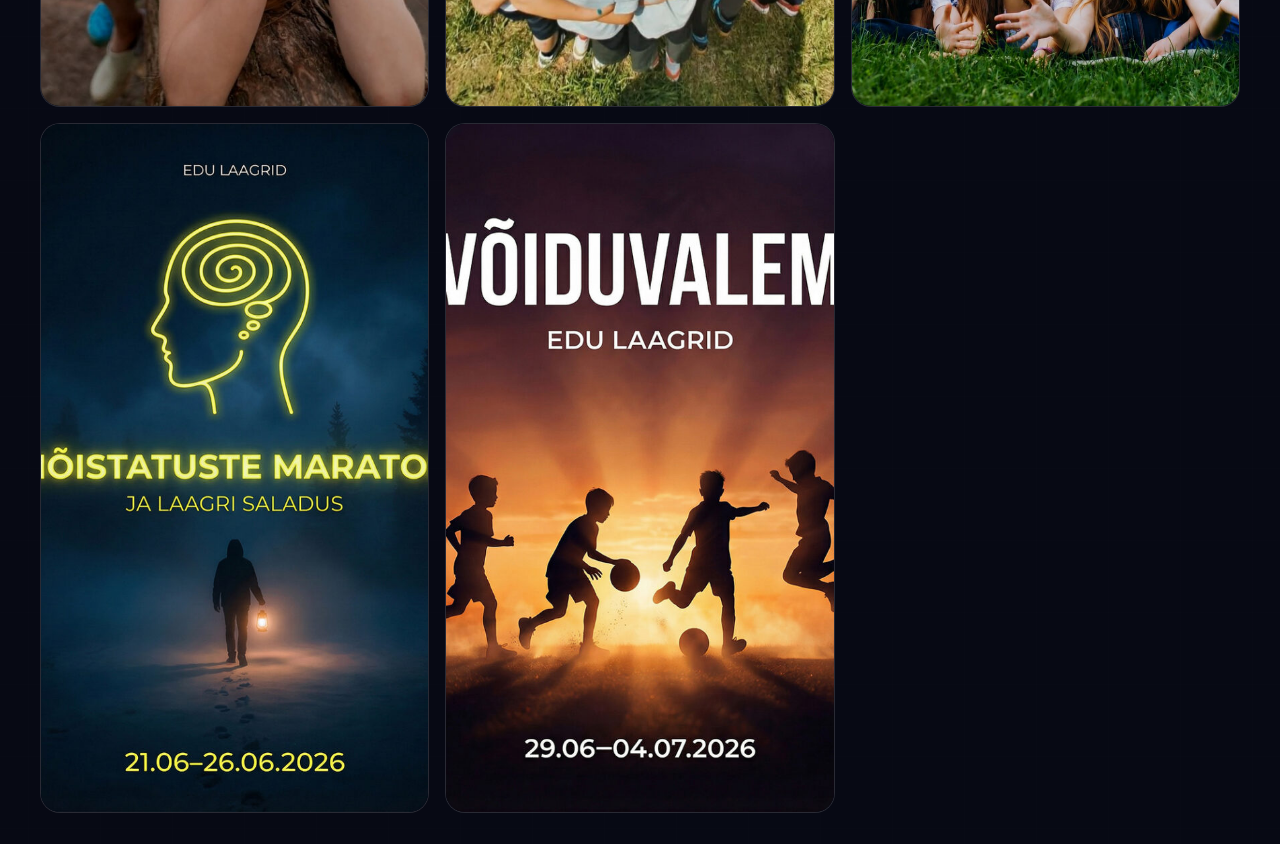
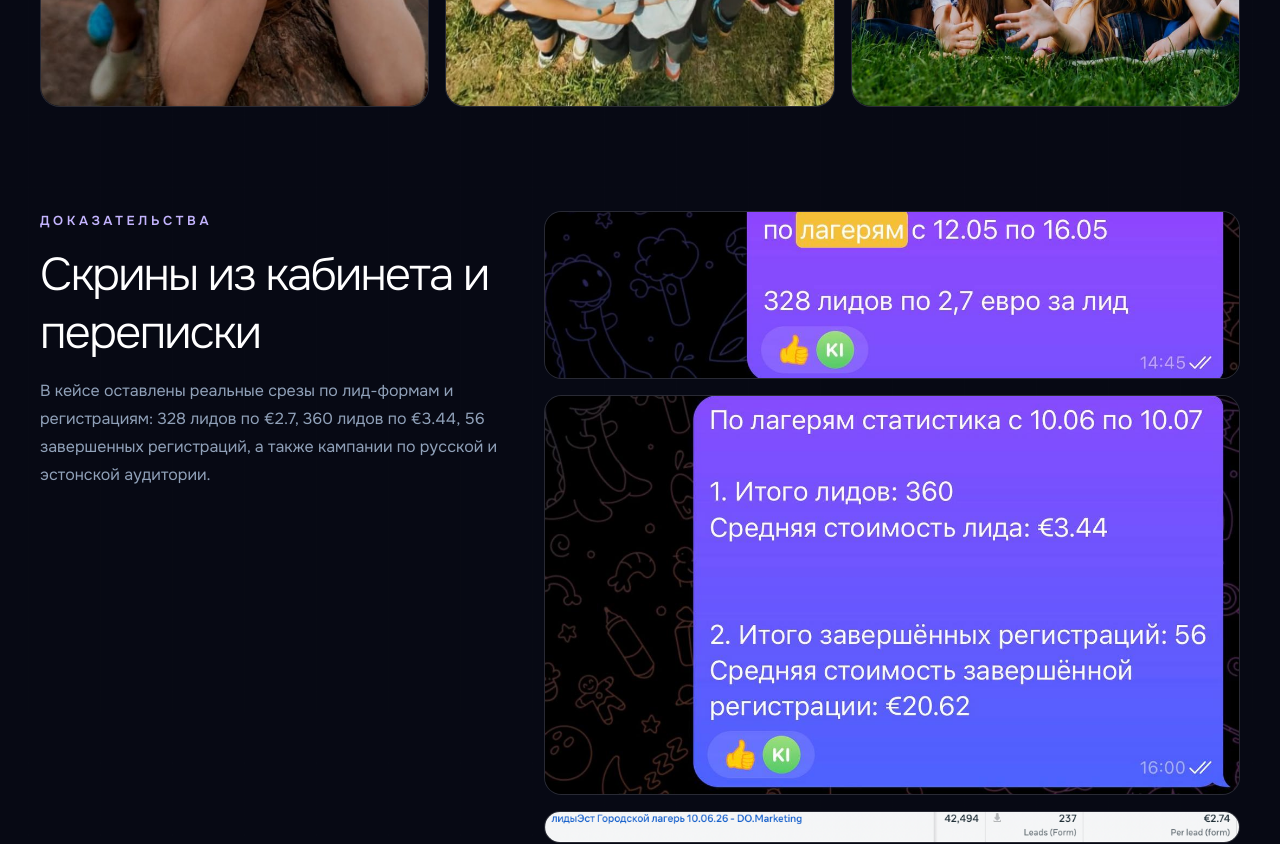
Before and after one commit to ignatevako-ko/site, a Next.js app: page /cases/suvelaagrid in a window 1280 px wide. Shown: the part 3480-4324 px from the top of the page. Built offline with nearby package versions, Linux system fonts and the light colour scheme.

Commit message:
Remove incorrect Suvelaagrid gallery creatives

```diff
--- a/src/app/cases/suvelaagrid/page.tsx
+++ b/src/app/cases/suvelaagrid/page.tsx
@@ -65,16 +65,6 @@ const creativeImages = [
     type: "image",
     src: "/images/cases/suvelaagrid/creative-away-camp-et.jpeg",
     alt: "Рекламный креатив Suvelaagrid на эстонском языке: laager lastele alates 7. eluaastast",
-  },
-  {
-    type: "image",
-    src: "/images/cases/suvelaagrid/camp-gallery-city.jpg",
-    alt: "Фотография детей из городского лагеря Suvelaagrid",
-  },
-  {
-    type: "image",
-    src: "/images/cases/suvelaagrid/camp-gallery-away.jpg",
-    alt: "Фотография детей из выездного лагеря Suvelaagrid",
   },
 ];
 
```
Also changed, not shown: public/images/cases/suvelaagrid/camp-gallery-away.jpg (deleted), public/images/cases/suvelaagrid/camp-gallery-city.jpg (deleted).
